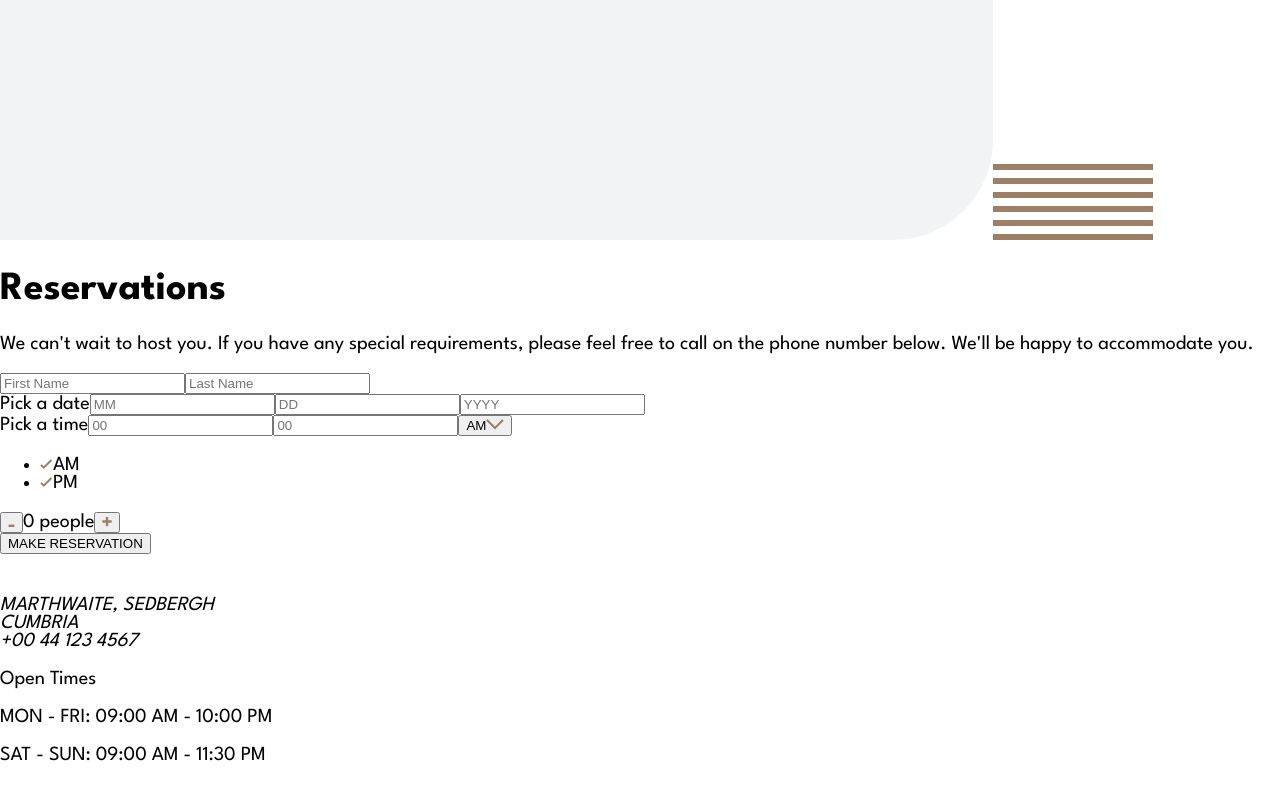
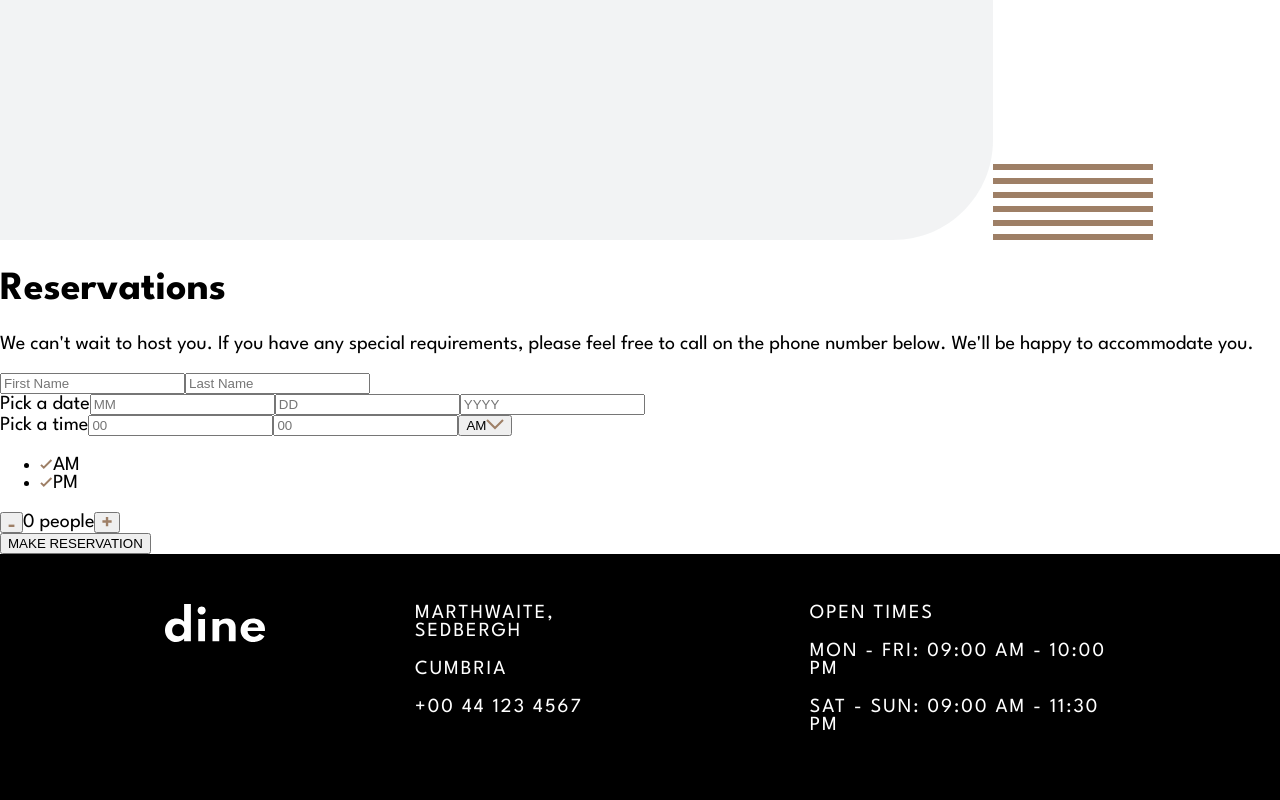
Before and after one commit to annaduong17/restaurant-website, a React (Create React App) app: page /reservations in a window 1280 px wide. Shown: the part 384-1184 px from the top of the page. Built offline with nearby package versions, Linux system fonts and the light colour scheme.

Commit message:
style footer

```diff
--- a/src/components/Footer.js
+++ b/src/components/Footer.js
@@ -2,19 +2,19 @@ import DineLogo from "./DineLogo";
 
 function Footer() {
   return (
-    <div>
+    <div className="footer">
       <section>
         <DineLogo />
       </section>
 
-      <section>
-        <address>MARTHWAITE, SEDBERGH</address>
-        <address>CUMBRIA</address>
-        <address>+00 44 123 4567</address>
-      </section>
+      <address className="address-section">
+        <p>MARTHWAITE, SEDBERGH</p>
+        <p>CUMBRIA</p>
+        <p>+00 44 123 4567</p>
+      </address>
 
-      <section>
-        <p>Open Times</p>
+      <section className="hours-section">
+        <p>OPEN TIMES</p>
         <p>MON - FRI: 09:00 AM - 10:00 PM</p>
         <p>SAT - SUN: 09:00 AM - 11:30 PM</p>
       </section>
--- a/src/index.scss
+++ b/src/index.scss
@@ -70,7 +70,7 @@ body {
     display: flex;
     align-items: center;
     margin-top: -100px;
-    margin-bottom: 220px;
+    margin-bottom: 200px;
     padding-inline: 165px;
   }
 
@@ -106,6 +106,7 @@ body {
       position: absolute;
       top: 325px;
       right: 0;
+      z-index: -1;
     }
 
     .content {
@@ -124,7 +125,7 @@ body {
     background-color: $cod-gray;
     align-items: flex-start;
     margin-top: -300px;
-    padding-block: 150px;
+    padding-block: 200px 100px;
 
     .content {
       margin-right: 100px;
@@ -239,3 +240,25 @@ body {
     margin-inline: 165px;
   }
 }
+
+.footer {
+  display: flex;
+  background-color: black;
+  color: white;
+  padding-left: 165px;
+  padding-block: 50px;
+
+  section,
+  address {
+    margin-right: 150px;
+
+
+  }
+
+  p {
+    font: 0.7rem;
+    font-style: normal;
+    letter-spacing: 2px;
+    margin-top: 0;
+  }
+}
```
